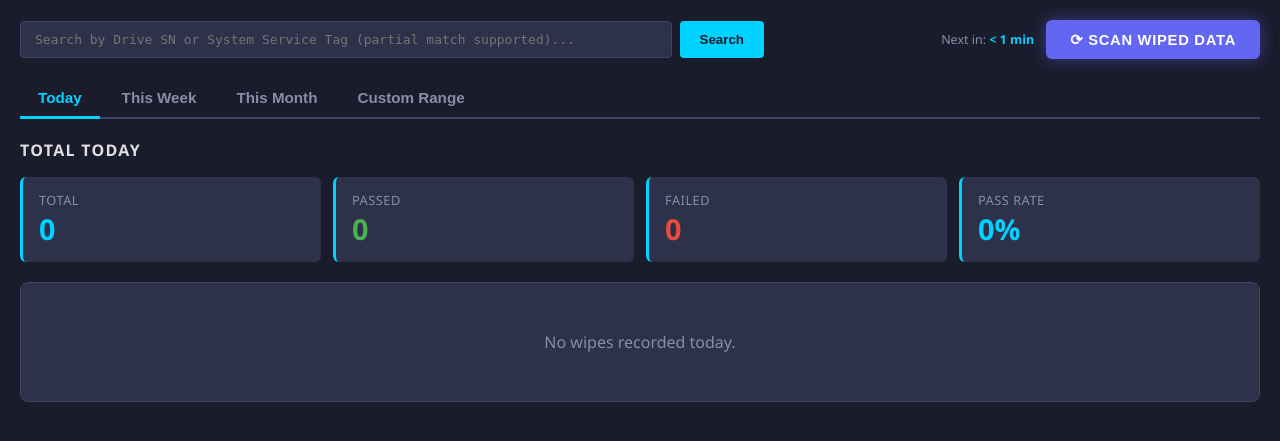
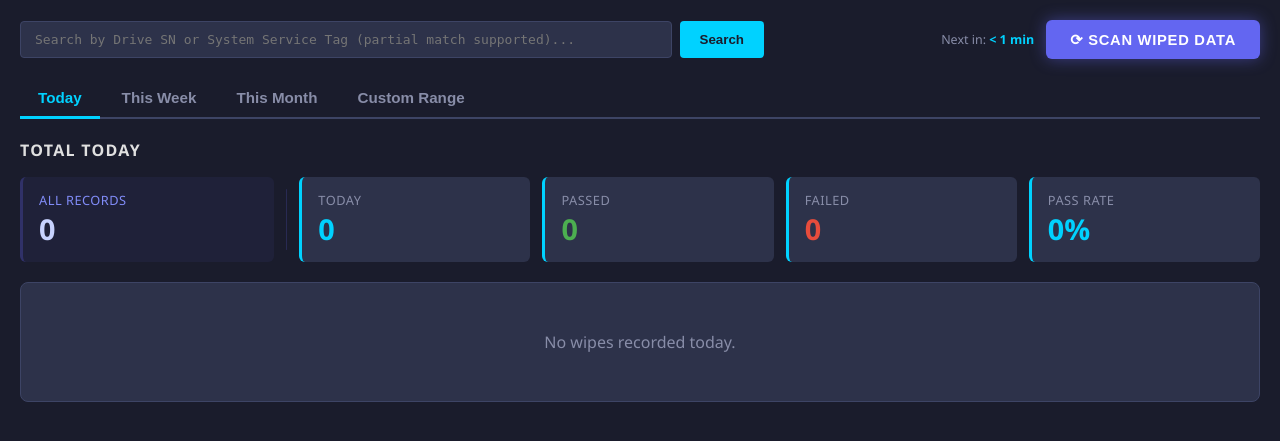
Before and after one commit to herbertliu2019/CearTrack, a Flask app: page /wipe/ in a window 1280 px wide. Shown: the part 68-509 px from the top of the page. Run offline with Flask 3, Linux system fonts and the light colour scheme; data that the repository does not hold is empty.

Commit message:
feat(wipe): add ALL RECORDS lifetime counter to all KPI strips
- db.py: total_record_count() — single COUNT(*) query
- routes.py: include db_total in /api/today and /api/stats responses
- dashboard.html: 6-column KPI strip (ALL RECORDS | divider | period | passed | failed | pass rate)
  ALL RECORDS card has indigo tint + divider to visually separate from period stats
  Period label renamed: TODAY / THIS WEEK / THIS MONTH / SELECTED per tab

Co-Authored-By: Claude Sonnet 4.6 <noreply@anthropic.com>

```diff
--- a/monitorcenter/modules/wipe/db.py
+++ b/monitorcenter/modules/wipe/db.py
@@ -121,6 +121,12 @@ def insert_record(conn: sqlite3.Connection, record: dict) -> bool:
     return cur.rowcount == 1
 
 
+def total_record_count(conn: sqlite3.Connection) -> int:
+    """Return total number of wipe records in the database."""
+    row = conn.execute("SELECT COUNT(*) FROM wipe_records").fetchone()
+    return row[0] if row else 0
+
+
 def upsert_record(conn: sqlite3.Connection, record: dict) -> None:
     """Delete existing row for log_path then insert fresh (force-rescan mode)."""
     conn.execute("DELETE FROM wipe_records WHERE log_path = ?", (record["log_path"],))
--- a/monitorcenter/modules/wipe/routes.py
+++ b/monitorcenter/modules/wipe/routes.py
@@ -7,6 +7,7 @@ from modules.wipe.db import (
     get_conn, get_scan_status, upsert_scan_status,
     query_by_sn, query_period, query_today,
     stats_summary, by_manufacturer, fail_reasons, by_device_type,
+    total_record_count,
 )
 from modules.wipe.scanner import WipeScanner
 from modules.wipe.scheduler import get_poll_state
@@ -28,10 +29,12 @@ def dashboard():
 def api_today():
     conn = get_conn(_db_path())
     records = query_today(conn)
+    db_total = total_record_count(conn)
     conn.close()
     return jsonify({
         "stats": stats_summary(records),
         "by_device_type": by_device_type(records),
+        "db_total": db_total,
         "records": records,
     })
 
@@ -61,6 +64,7 @@ def api_stats():
 
     conn = get_conn(_db_path())
     records = query_period(conn, start, end)
+    db_total = total_record_count(conn)
     conn.close()
 
     # daily breakdown
@@ -85,6 +89,7 @@ def api_stats():
         "by_device_type": by_device_type(records),
         "by_manufacturer": by_manufacturer(records),
         "fail_reasons": fail_reasons(records),
+        "db_total": db_total,
         "records": records,
     })
 
--- a/monitorcenter/templates/wipe/dashboard.html
+++ b/monitorcenter/templates/wipe/dashboard.html
@@ -169,23 +169,20 @@
     </div>
 
     <!-- KPI strip -->
-    <div class="stats-strip" style="grid-template-columns:repeat(4,1fr);margin-bottom:16px;">
-      <div class="stat-card">
-        <div class="stat-label">Total</div>
-        <div class="stat-value" x-text="today.stats.total ?? 0"></div>
+    <div class="stats-strip" style="grid-template-columns:1.1fr 1px repeat(4,1fr);margin-bottom:16px;align-items:stretch;">
+      <div class="stat-card" style="background:rgba(99,102,241,0.07);border-color:rgba(99,102,241,0.25);">
+        <div class="stat-label" style="color:#818cf8;">ALL RECORDS</div>
+        <div class="stat-value" style="color:#c7d2fe;" x-text="(today.db_total ?? 0).toLocaleString()"></div>
       </div>
-      <div class="stat-card">
-        <div class="stat-label">Passed</div>
-        <div class="stat-value" style="color:var(--pass);" x-text="today.stats.passed ?? 0"></div>
-      </div>
-      <div class="stat-card">
-        <div class="stat-label">Failed</div>
-        <div class="stat-value" style="color:var(--fail);" x-text="today.stats.failed ?? 0"></div>
-      </div>
-      <div class="stat-card">
-        <div class="stat-label">Pass Rate</div>
-        <div class="stat-value" x-text="(today.stats.pass_rate ?? 0) + '%'"></div>
-      </div>
+      <div style="background:rgba(99,102,241,0.2);border-radius:1px;margin:12px 0;"></div>
+      <div class="stat-card"><div class="stat-label">TODAY</div>
+        <div class="stat-value" x-text="today.stats.total ?? 0"></div></div>
+      <div class="stat-card"><div class="stat-label">Passed</div>
+        <div class="stat-value" style="color:var(--pass);" x-text="today.stats.passed ?? 0"></div></div>
+      <div class="stat-card"><div class="stat-label">Failed</div>
+        <div class="stat-value" style="color:var(--fail);" x-text="today.stats.failed ?? 0"></div></div>
+      <div class="stat-card"><div class="stat-label">Pass Rate</div>
+        <div class="stat-value" x-text="(today.stats.pass_rate ?? 0) + '%'"></div></div>
     </div>
 
     <!-- By Device Type -->
@@ -257,8 +254,13 @@
     </div>
 
     <!-- KPI strip -->
-    <div class="stats-strip" style="grid-template-columns:repeat(4,1fr);margin-bottom:16px;">
-      <div class="stat-card"><div class="stat-label">Total</div>
+    <div class="stats-strip" style="grid-template-columns:1.1fr 1px repeat(4,1fr);margin-bottom:16px;align-items:stretch;">
+      <div class="stat-card" style="background:rgba(99,102,241,0.07);border-color:rgba(99,102,241,0.25);">
+        <div class="stat-label" style="color:#818cf8;">ALL RECORDS</div>
+        <div class="stat-value" style="color:#c7d2fe;" x-text="(week.db_total ?? 0).toLocaleString()"></div>
+      </div>
+      <div style="background:rgba(99,102,241,0.2);border-radius:1px;margin:12px 0;"></div>
+      <div class="stat-card"><div class="stat-label">THIS WEEK</div>
         <div class="stat-value" x-text="week.stats?.total ?? 0"></div></div>
       <div class="stat-card"><div class="stat-label">Passed</div>
         <div class="stat-value" style="color:var(--pass);" x-text="week.stats?.passed ?? 0"></div></div>
@@ -365,8 +367,13 @@
     </div>
 
     <!-- KPI strip -->
-    <div class="stats-strip" style="grid-template-columns:repeat(4,1fr);margin-bottom:16px;">
-      <div class="stat-card"><div class="stat-label">Total</div>
+    <div class="stats-strip" style="grid-template-columns:1.1fr 1px repeat(4,1fr);margin-bottom:16px;align-items:stretch;">
+      <div class="stat-card" style="background:rgba(99,102,241,0.07);border-color:rgba(99,102,241,0.25);">
+        <div class="stat-label" style="color:#818cf8;">ALL RECORDS</div>
+        <div class="stat-value" style="color:#c7d2fe;" x-text="(month.db_total ?? 0).toLocaleString()"></div>
+      </div>
+      <div style="background:rgba(99,102,241,0.2);border-radius:1px;margin:12px 0;"></div>
+      <div class="stat-card"><div class="stat-label">THIS MONTH</div>
         <div class="stat-value" x-text="month.stats?.total ?? 0"></div></div>
       <div class="stat-card"><div class="stat-label">Passed</div>
         <div class="stat-value" style="color:var(--pass);" x-text="month.stats?.passed ?? 0"></div></div>
@@ -492,8 +499,13 @@
                 x-text="fmtRange(customFrom, customTo) + '  (' + (custom.stats?.total ?? 0) + ' records)'"></span>
         </div>
 
-        <div class="stats-strip" style="grid-template-columns:repeat(4,1fr);margin-bottom:16px;">
-          <div class="stat-card"><div class="stat-label">Total</div>
+        <div class="stats-strip" style="grid-template-columns:1.1fr 1px repeat(4,1fr);margin-bottom:16px;align-items:stretch;">
+          <div class="stat-card" style="background:rgba(99,102,241,0.07);border-color:rgba(99,102,241,0.25);">
+            <div class="stat-label" style="color:#818cf8;">ALL RECORDS</div>
+            <div class="stat-value" style="color:#c7d2fe;" x-text="(custom.db_total ?? 0).toLocaleString()"></div>
+          </div>
+          <div style="background:rgba(99,102,241,0.2);border-radius:1px;margin:12px 0;"></div>
+          <div class="stat-card"><div class="stat-label">SELECTED</div>
             <div class="stat-value" x-text="custom.stats?.total ?? 0"></div></div>
           <div class="stat-card"><div class="stat-label">Passed</div>
             <div class="stat-value" style="color:var(--pass);" x-text="custom.stats?.passed ?? 0"></div></div>
@@ -605,10 +617,10 @@ function wipeApp() {
     searchResults: [],
     searched:      false,
 
-    today:  { stats: {}, records: [], by_device_type: null },
-    week:   { stats: null, by_manufacturer: [], fail_reasons: [], daily: [], by_device_type: null, start: null, end: null },
-    month:  { stats: null, by_manufacturer: [], fail_reasons: [], daily: [], by_device_type: null },
-    custom: { stats: null, by_manufacturer: [], fail_reasons: [], daily: [], by_device_type: null },
+    today:  { stats: {}, records: [], by_device_type: null, db_total: null },
+    week:   { stats: null, by_manufacturer: [], fail_reasons: [], daily: [], by_device_type: null, db_total: null, start: null, end: null },
+    month:  { stats: null, by_manufacturer: [], fail_reasons: [], daily: [], by_device_type: null, db_total: null },
+    custom: { stats: null, by_manufacturer: [], fail_reasons: [], daily: [], by_device_type: null, db_total: null },
 
     customFrom:  '',
     customTo:    '',
```
